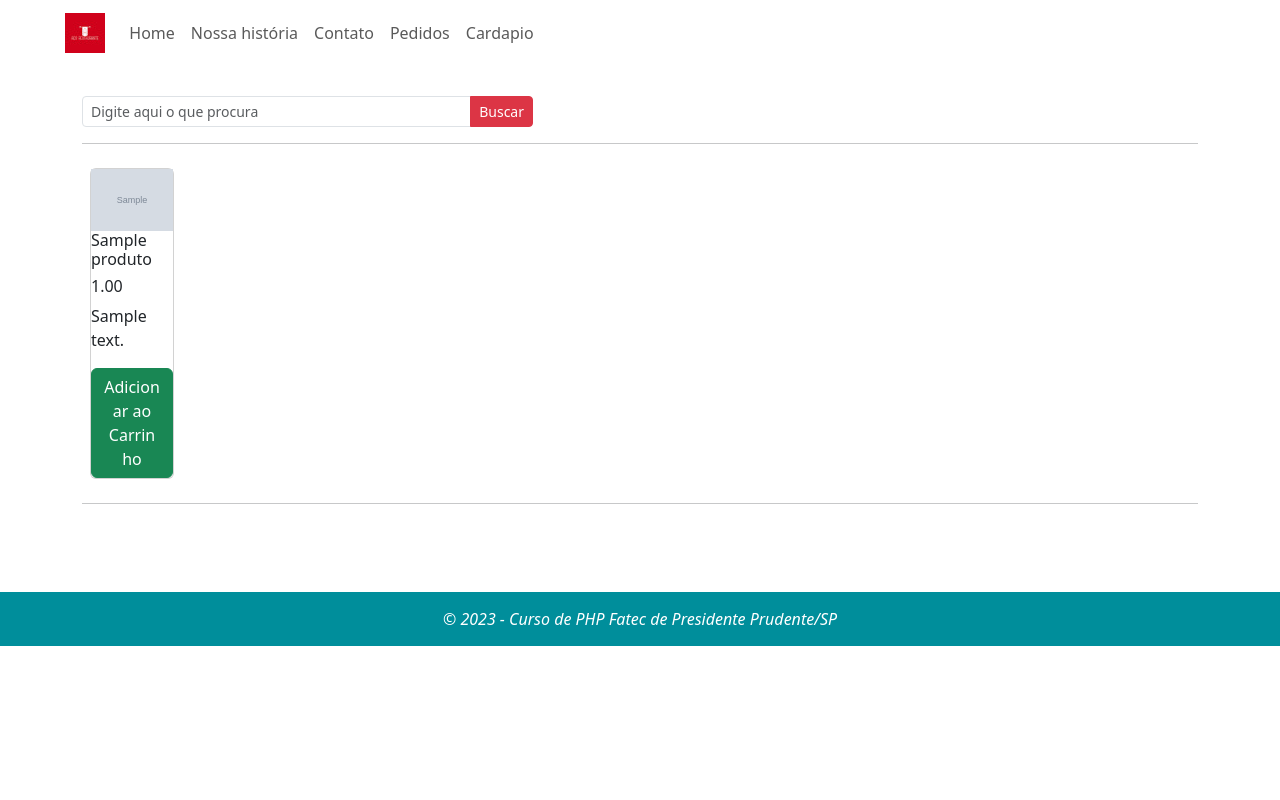
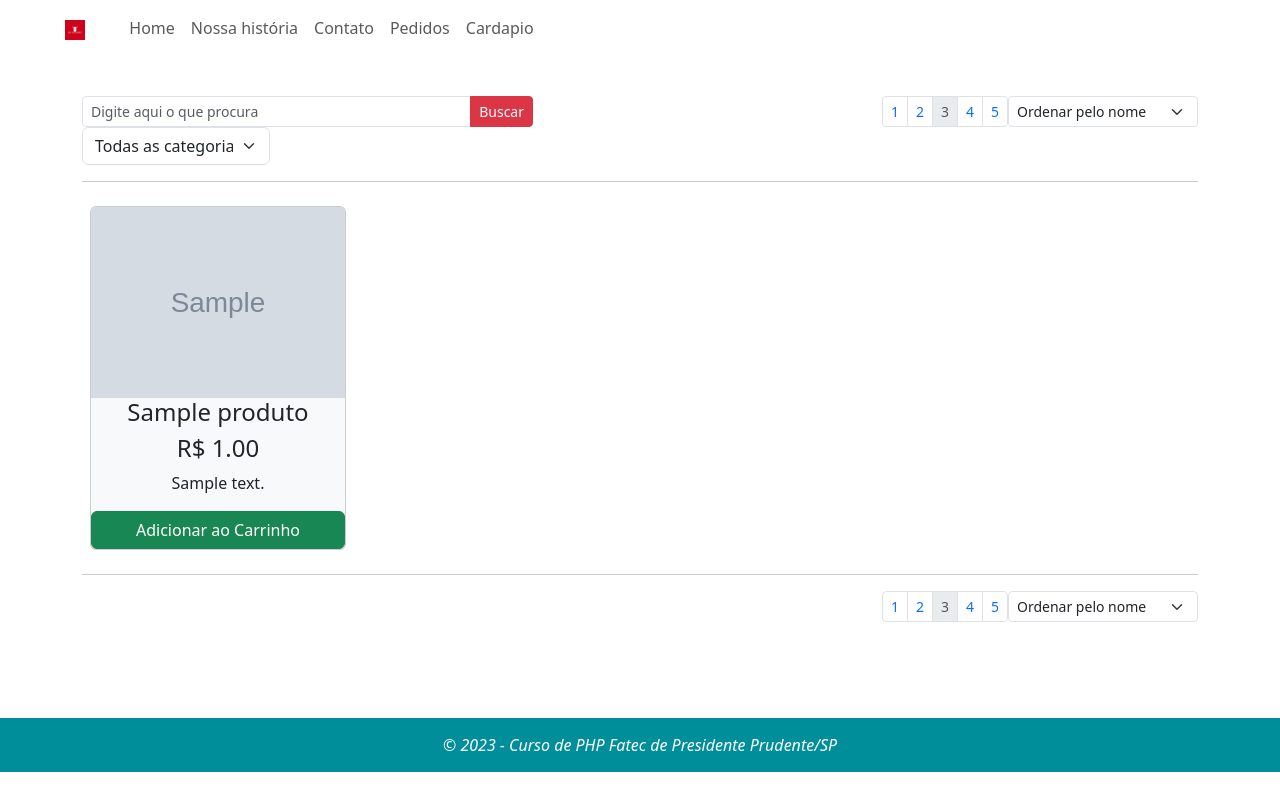
Before and after one commit to brendonfeitosa/Projeto_PHP_2Bimestre, a PHP site: page /cardapioteste.php in a window 1280 px wide. Run offline with PHP 8.4, Linux system fonts and the light colour scheme; tables that the repository leaves empty hold one stand-in row (values such as "Sample post"); grey boxes marked "Sample" are stand-in pictures; some libraries are stand-ins or nearby versions.

Commit message:
atualizado

```diff
--- a/arquivos_site/CSS/styles.css
+++ b/arquivos_site/CSS/styles.css
@@ -56,3 +56,15 @@
 .teste{
     background-color: black;
 }
+
+p.truncate-3l{
+    display: -webkit-box;
+    -webkit-line-clamp: 3;
+    -webkit-box-orient: vertical;
+    overflow: hidden;
+    text-overflow: ellipsis;
+}
+
+img {
+    width: 50%;
+}
--- a/arquivos_site/cardapioteste.php
+++ b/arquivos_site/cardapioteste.php
@@ -1,11 +1,9 @@
+
 <?php require_once("header.php"); ?>
 <?php
 $sql = "select * from produto ";
 
 $result = $conn->query($sql);
-
-
-
 
 ?>
 
@@ -28,6 +26,14 @@
                                 Buscar
                             </button>
                         </div>
+                        <div class="col-5">
+                                    <select name="categoria" class="form-select" id="categoria">
+                                        <option value="">Todas as categorias</option>
+                                        <option value="categoria1">Categoria 1</option>
+                                        <option value="categoria2">Categoria 2</option>
+                                        <option value="categoria3">Categoria 3</option>
+                                    </select>
+                        </div>
                         <?php
                             // Verificar se o botão de busca foi clicado
                             if (isset($_GET['buscar'])) {
@@ -36,38 +42,46 @@
                                     $pesquisa = $_GET['pesquisa'];
 
                                     // Conectar ao banco de dados
-                                $conexao = mysqli_connect(DB_HOST, DB_USER, DB_PASSWORD, DB_NAME);
-                                if (!$conexao) {
+                                    $conn;
+                                    if (!$conn) {
                                         die('Erro ao conectar ao banco de dados: ' . mysqli_connect_error());
                                     }
 
                                     // Preparar a consulta SQL para buscar registros que correspondem à pesquisa
-                                $sql = "SELECT * FROM tabela WHERE campo LIKE '%$pesquisa%'";
+                                    $sql = "SELECT * FROM produto WHERE nome LIKE '%$pesquisa%'";
 
                                     // Executar a consulta SQL
-                                $resultado = mysqli_query($conexao, $sql);
-                                if (!$resultado) {
-                                    die('Erro na consulta: ' . mysqli_error($conexao));
+                                    $result = mysqli_query($conn, $sql);
+                                    if (!$result) {
+                                        die('Erro na consulta: ' . mysqli_error($conn));
                                     }
 
                                     // Exibir os resultados
-                                while ($row = mysqli_fetch_assoc($resultado)) {
-                                    // Faça algo com cada registro retornado, por exemplo, exibir em uma lista
-                                    echo '<li>' . $row['campo'] . '</li>';
-                                }
+                                        while ($row = mysqli_fetch_assoc($result)) { ?>
+
+                                            <div class="card text-center bg-light m-2 d-flex " style="width: 16rem;">
+                                                <img src="<?= $row['image_url'] ?>" class="card-img-top" alt="...">
+                                                <h4 class="card-title"><?= $row['nome'] ?></h4>
+
+                                                <h4 class="card-title">R$ <?= $row['preco'] ?></h4>
+
+                                                <p class="card-text truncate-3l"><?= substr($row['descricao'], 0, 40) ?></p>
+
+                                                <button class="btn btn-success">
+                                                    Adicionar ao Carrinho
+                                                </button>
+                                            </div>
+                                        <?php }
 
                                     // Fechar a conexão com o banco de dados
-                                mysqli_close($conexao);
+                                    mysqli_close($conn);
                                 }
                             }
                             ?>
-
-
                     </form>
-
                 </div>
                 <!-- paginas e ordenação -->
-                <!--  <div class="col-12 col-md-7">
+                <div class="col-12 col-md-7">
                     <div class="d-flex flex-row-reverse justify-content-center justify-content-md-start">
                         <form class="ml-3 d-inline-block">
 
@@ -95,88 +109,41 @@
                                 <li class="page-item">
                                     <button class="page-link">5</button>
                                 </li>
-
                             </ul>
-
                         </nav>
+                    </div>
 
                 </div>
-
-                </div> -->
             </div>
             <!-- linha separadora -->
             <hr class="mt-3">
-            <div class="">
+            <div class="row ">
                 <!-- 12 produtos -->
 
                 <!-- reponsividade de fora -->
 
-
-                    <form action="" method="post" class="container_card d-flex flex-row">
-
-
+                <form action="" method="post" class="  d-flex flex-row ">
                     <?php
                         while ($data = mysqli_fetch_array($result)) { ?>
 
-                        <div class="card m-2" style="width: 16rem;">
-                            <img src="<?= $data['image_url'] ?>" class="img_card" alt="...">
-                            <h6><?= $data['nome'] ?></h6>
+                        <div class="card text-center bg-light m-2" style="width: 16rem;">
+                            <img src="<?= $data['image_url'] ?>" class="card-img-top" alt="...">
+                            <h4 class="card-title"><?= $data['nome'] ?></h4>
 
-                            <h6><?= $data['preco'] ?></h6>
+                            <h4 class="card-title">R$ <?= $data['preco'] ?></h4>
 
-
-
-                            <p class="card-text"><?= substr($data['descricao'], 0, 40) ?></p>
-
-
-
-
+                            <p class="card-text truncate-3l"><?= substr($data['descricao'], 0, 40) ?></p>
 
                             <button class="btn btn-success">
                                 Adicionar ao Carrinho
                             </button>
-
-
-
-
-
                         </div>
                     <?php } ?>
-
                 </form>
-
-
-
-                    <!-- <img src="img/lasanha1.jpg" class="card-img-top">
-                        <div class="card-header">
-                             preço
-                            R$ 4,50
-
             </div>
-                        <div class="card-body">
-                            <h5 class="card-title">Feijoada</h5>
-                            <p class="card-tex"> when an unknown printer took a galley of type and scrambled it to make
-                                a type specimen book. It ha</p>
-                        </div>
-                        <div class="card-footer">
-                            <form class="d-block">
-
-                                <button class="btn btn-success">
-                                    Adicionar ao Carrinho
-                                </button>
-                            </form>
-
-                        </div> -->
-
-                </div>
-                <!--
-                       teste
-
-                     -->
-
 
             <hr class="mt-3">
-                <!-- <div class="row pb-4">
+            <div class="row pb-4">
                 <div class="col-12">
                     <div class="d-flex flex-row-reverse justify-content-center justify-content-md-start">
                         <form class="ml-3 d-inline-block">
@@ -207,18 +174,12 @@
                                 </li>
 
                             </ul>
-
                         </nav>
-
-                    </div>
-                </div>-->
-
                     </div>
                 </div>
-
-
+            </div>
+        </div>
     </main>
-
 </body>
 
 <?php require_once("footer.php") ?>
```
Lines whose indentation alone changed are shown as unchanged.
